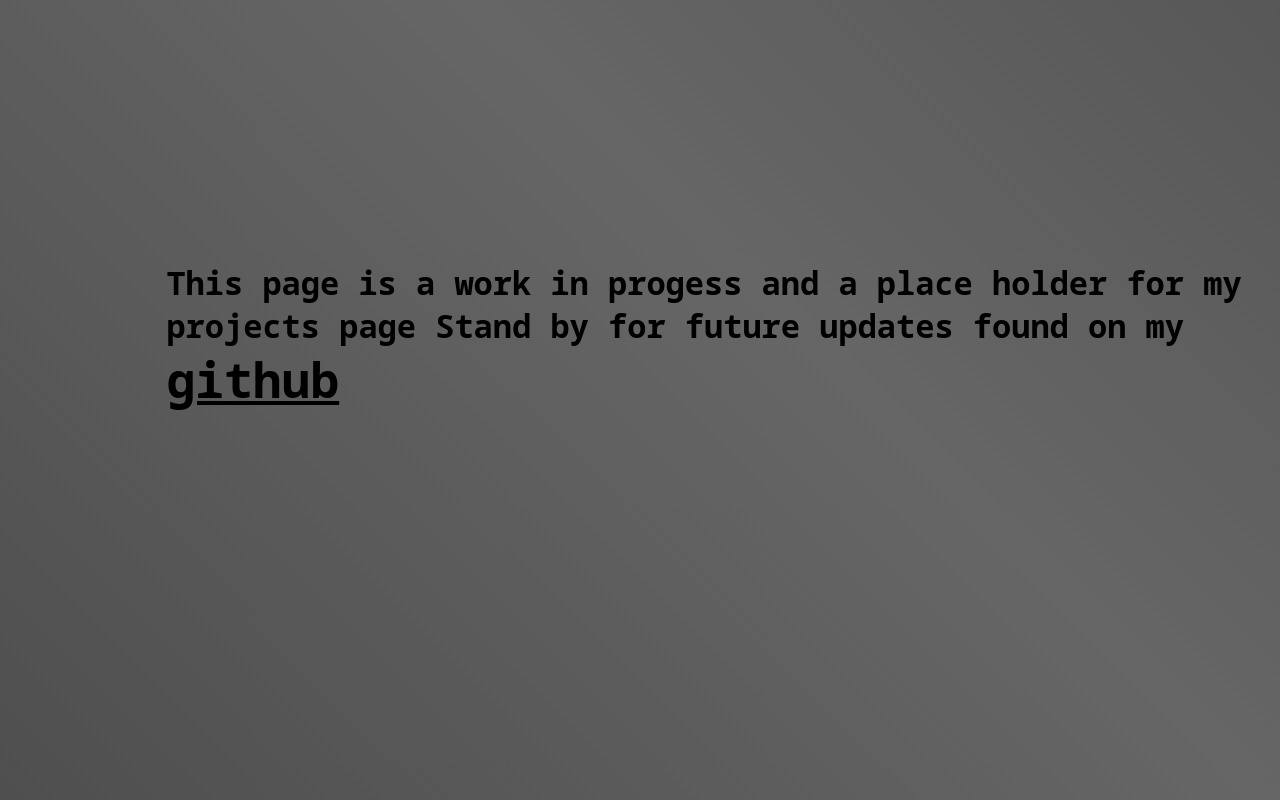
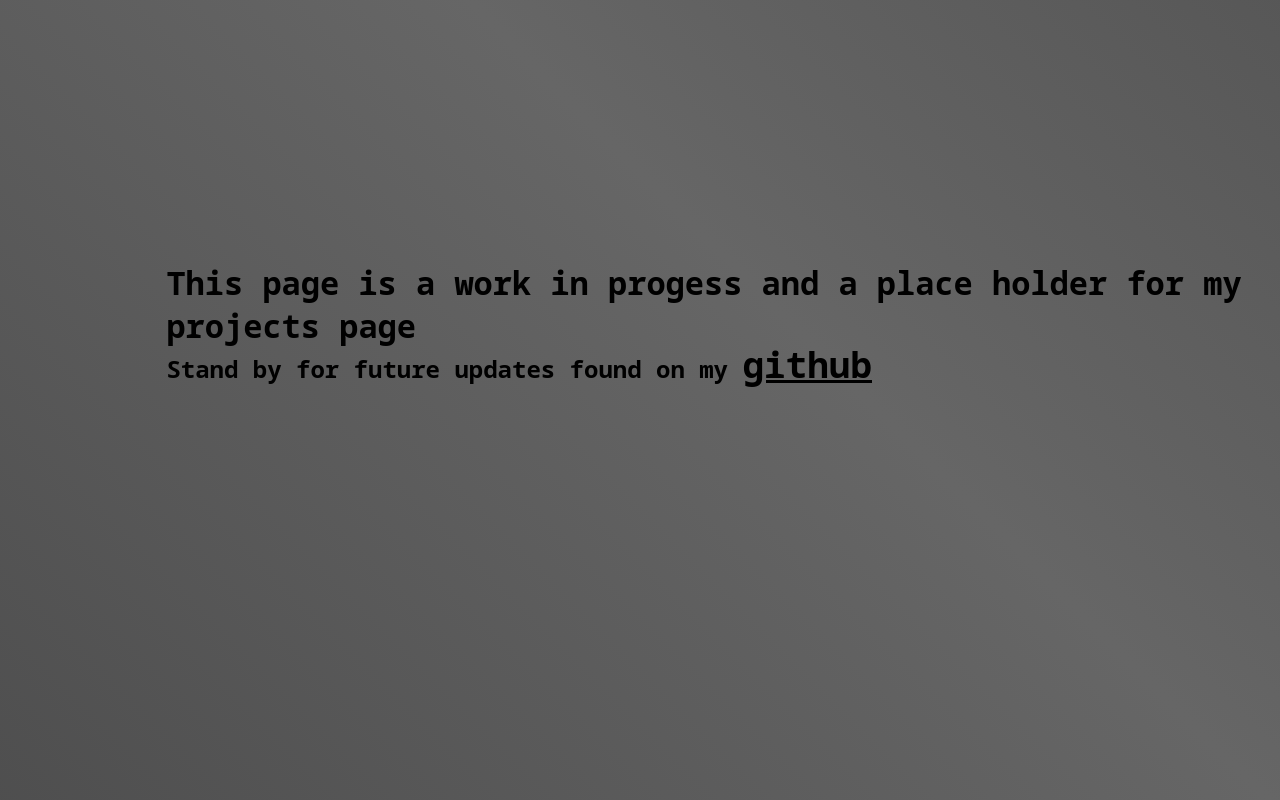
Before and after one commit to Kaiolohia/personal-website, a React (Create React App) app: page / in a window 1280 px wide. Both pictures are taken after a click on the element "NEXT PAGE". Built offline with nearby package versions, Linux system fonts and the light colour scheme.

Commit message:
Fixed styles for placeholder

```diff
--- a/src/PageTwo.js
+++ b/src/PageTwo.js
@@ -9,8 +9,10 @@
             <BackgroundAnimation/>
             <h1 className="temp">
                 This page is a work in progess and a place holder for my projects page
+            </h1>
+            <h2 className="temp-2">
                 Stand by for future updates found on my <a href="https://www.github.com/Kaiolohia/personal-website">github</a>
-            </h1>
+            </h2>
         </div>
     )
 }
--- a/src/pagetwo.css
+++ b/src/pagetwo.css
@@ -5,3 +5,11 @@
     left: 13%;
     top: 30%;
 }
+
+.temp-2 {
+    z-index: 1;
+    font-family: "Noto sans mono", monospace;
+    position: absolute;
+    left: 13%;
+    top: 40%;
+}
```
